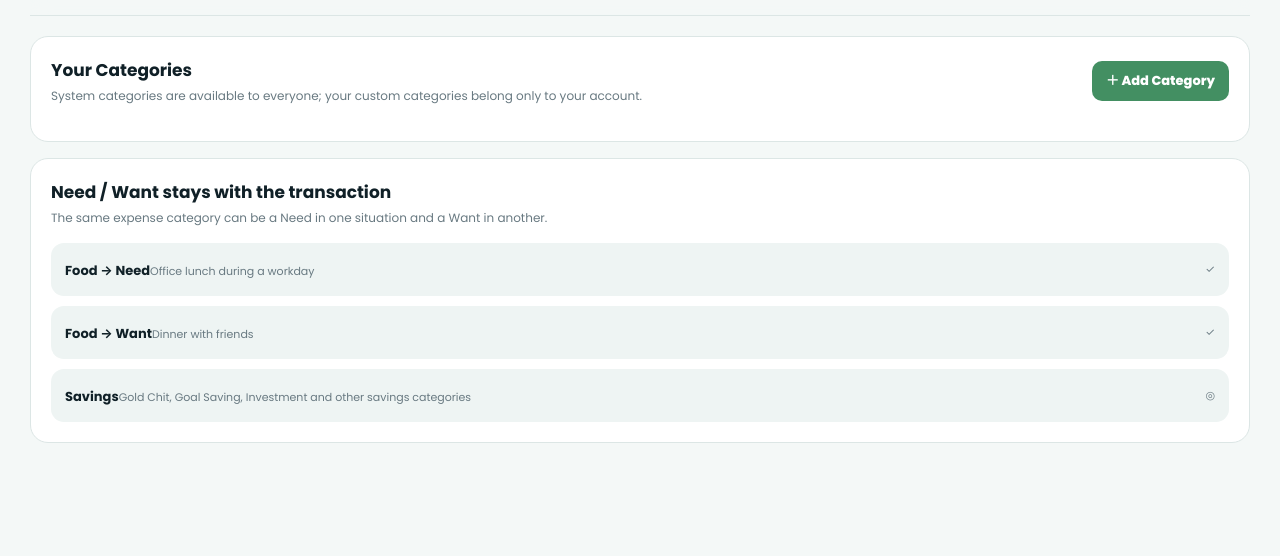
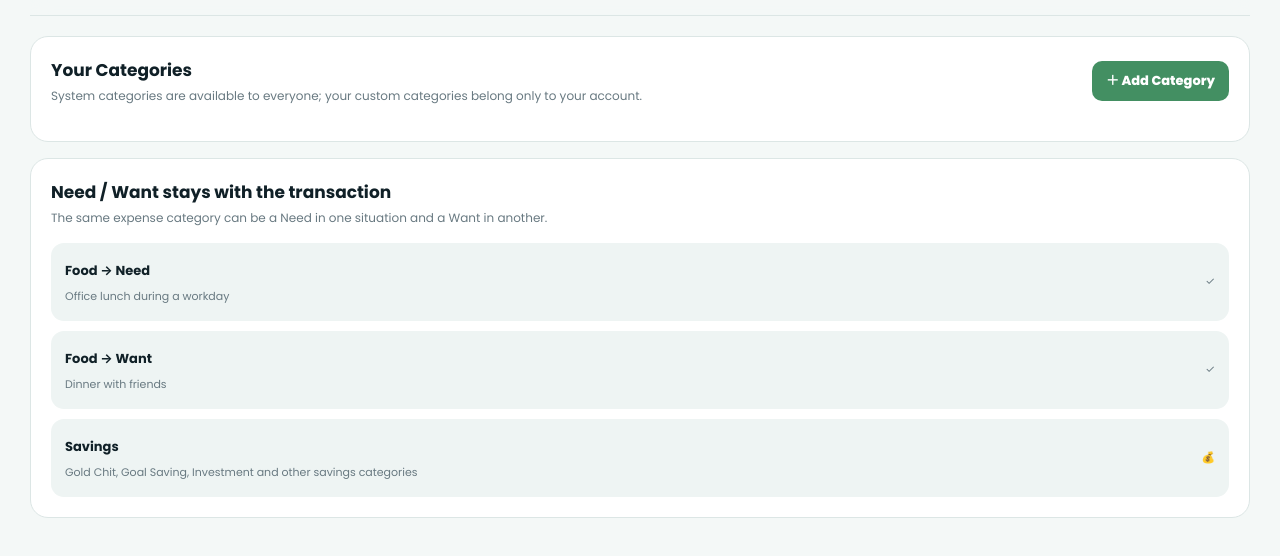
Before and after one commit to Arunkrish26/myPro, a plain HTML site: page MyFinance-Calendar-Goal-Fix/categories.html in a window 1280 px wide. Shown: the part 156-712 px from the top of the page. Drawn offline with Linux system fonts and the light colour scheme; a script that the page names is missing.

Commit message:
Fix layout and content in categories.html

```diff
--- a/MyFinance-Calendar-Goal-Fix/categories.html
+++ b/MyFinance-Calendar-Goal-Fix/categories.html
@@ -13,7 +13,7 @@
   <a class="top-brand" href="dashboard.html" aria-label="MyFinance dashboard"><span class="brand-mark small">₹</span><strong>MyFinance</strong></a><div class="app-title"><a class="back-nav" href="dashboard.html">← Dashboard</a><h1>Categories</h1><p>Manage the categories you use to organize your money.</p></div><div class="app-actions"><div class="app-profile-wrap"><button id="profileButton" class="profile-button compact" type="button" aria-expanded="false"><span data-profile-initial class="avatar">U</span><span class="profile-summary"><strong data-profile-name>User</strong><small data-profile-email>—</small></span><span class="chevron">⌄</span></button><div id="profileMenu" class="profile-menu hidden"><div class="profile-menu-head"><span data-profile-initial class="avatar large">U</span><div><strong data-profile-name>User</strong><small data-profile-email>—</small></div></div><button id="themeToggle" class="menu-item theme-menu-item" type="button">🌙 Dark mode</button>
 <button id="myProfileLink" class="menu-item" type="button">My Profile</button><button id="settingsLink" class="menu-item" type="button">Settings</button><button id="logoutButton" class="menu-item danger" type="button">Logout</button></div></div></div></header>
 <section class="page-panel"><div class="page-toolbar"><div><h2 style="margin:0;font-size:17px">Your Categories</h2><p style="margin:4px 0 0;color:var(--muted);font-size:12px">System categories are available to everyone; your custom categories belong only to your account.</p></div><button id="addCategoryButton" class="btn btn-primary btn-sm" type="button">＋ Add Category</button></div><div id="categoryGroups" class="category-groups"></div></section>
-<section class="page-panel" style="margin-top:16px"><div class="section-heading"><div><h2>Need / Want stays with the transaction</h2><p>The same expense category can be a Need in one situation and a Want in another.</p></div></div><div class="quick-links-grid"><div class="quick-link-card"><div><strong>Food → Need</strong><span>Office lunch during a workday</span></div><span>✓</span></div><div class="quick-link-card"><div><strong>Food → Want</strong><span>Dinner with friends</span></div><span>✓</span></div><div class="quick-link-card"><div><strong>Savings</strong><span>Gold Chit, Goal Saving, Investment and other savings categories</span></div><span>◎</span></div></div></section>
+<section class="page-panel" style="margin-top:16px"><div class="section-heading"><div><h2>Need / Want stays with the transaction</h2><p>The same expense category can be a Need in one situation and a Want in another.</p></div></div><div class="quick-links-grid"><div class="quick-link-card"><div><strong>Food → Need</strong><br><span>Office lunch during a workday</span></div><span>✓</span></div><div class="quick-link-card"><div><strong>Food → Want</strong><br><span>Dinner with friends</span></div><span>✓</span></div><div class="quick-link-card"><div><strong>Savings</strong><br><span>Gold Chit, Goal Saving, Investment and other savings categories</span></div><span>&#128176;</span></div></div></section>
 </main>
 <div id="categoryModal" class="modal-backdrop hidden"><div class="modal"><div class="modal-head"><div><h2 id="categoryModalTitle">Add Category</h2><p>Create a category for expenses, income or savings.</p></div><button id="closeCategoryModal" class="modal-close" type="button">×</button></div><div id="categoryError" class="alert error hidden"></div><form id="categoryForm" class="form-grid" novalidate><div class="form-field full"><label for="categoryName">Category Name</label><input id="categoryName" type="text" maxlength="60" placeholder="e.g. Gym, Salary Bonus" required></div><div class="form-field full"><label for="categoryType">Category Type</label><select id="categoryType"><option value="expense">Expense</option><option value="income">Income</option><option value="savings">Savings</option></select><p class="hint">Expense transactions will ask Need or Want separately.</p></div><div class="form-actions full"><button id="cancelCategory" class="btn btn-secondary btn-sm" type="button">Cancel</button><button id="saveCategory" class="btn btn-primary btn-sm" type="submit">Save Category</button></div></form></div></div>
 <div id="toastContainer" class="toast-container"></div><script type="module" src="js/categories.js"></script></body></html>
```
